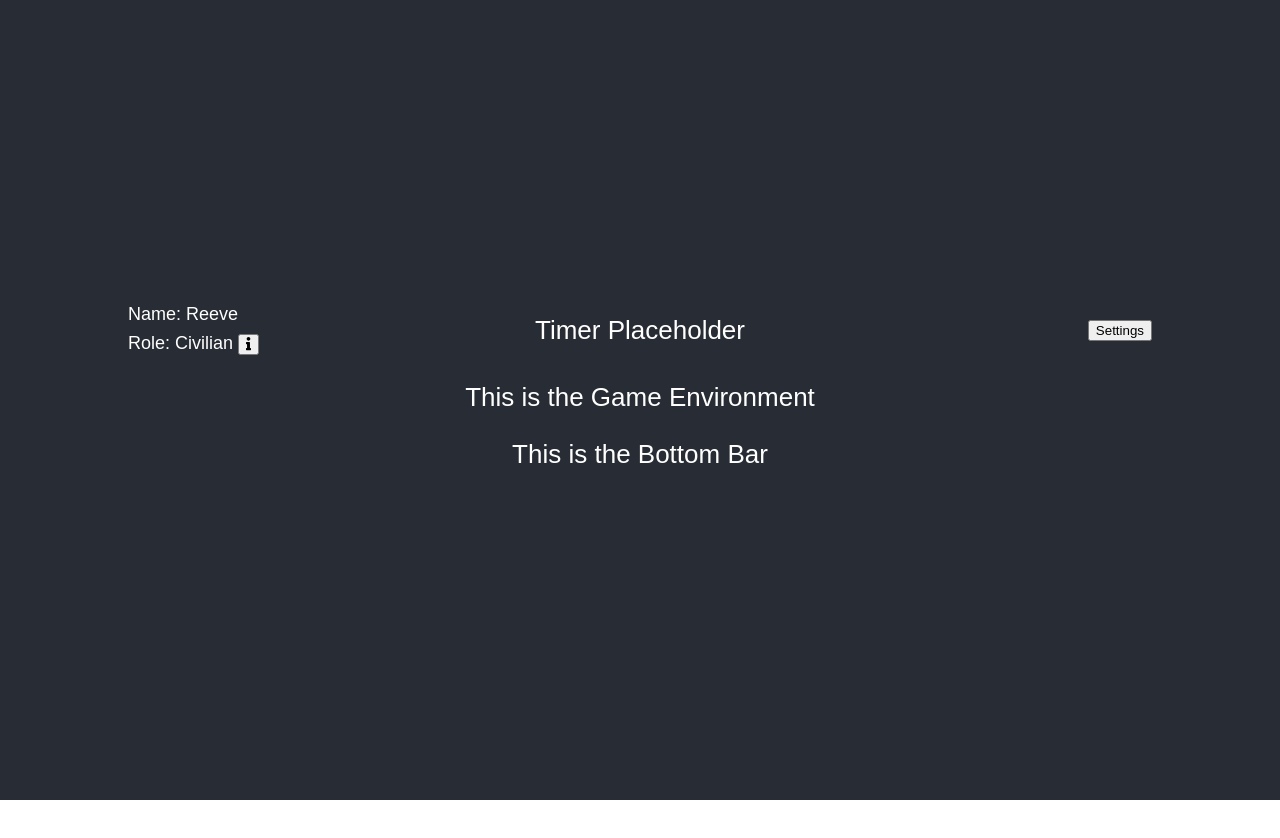
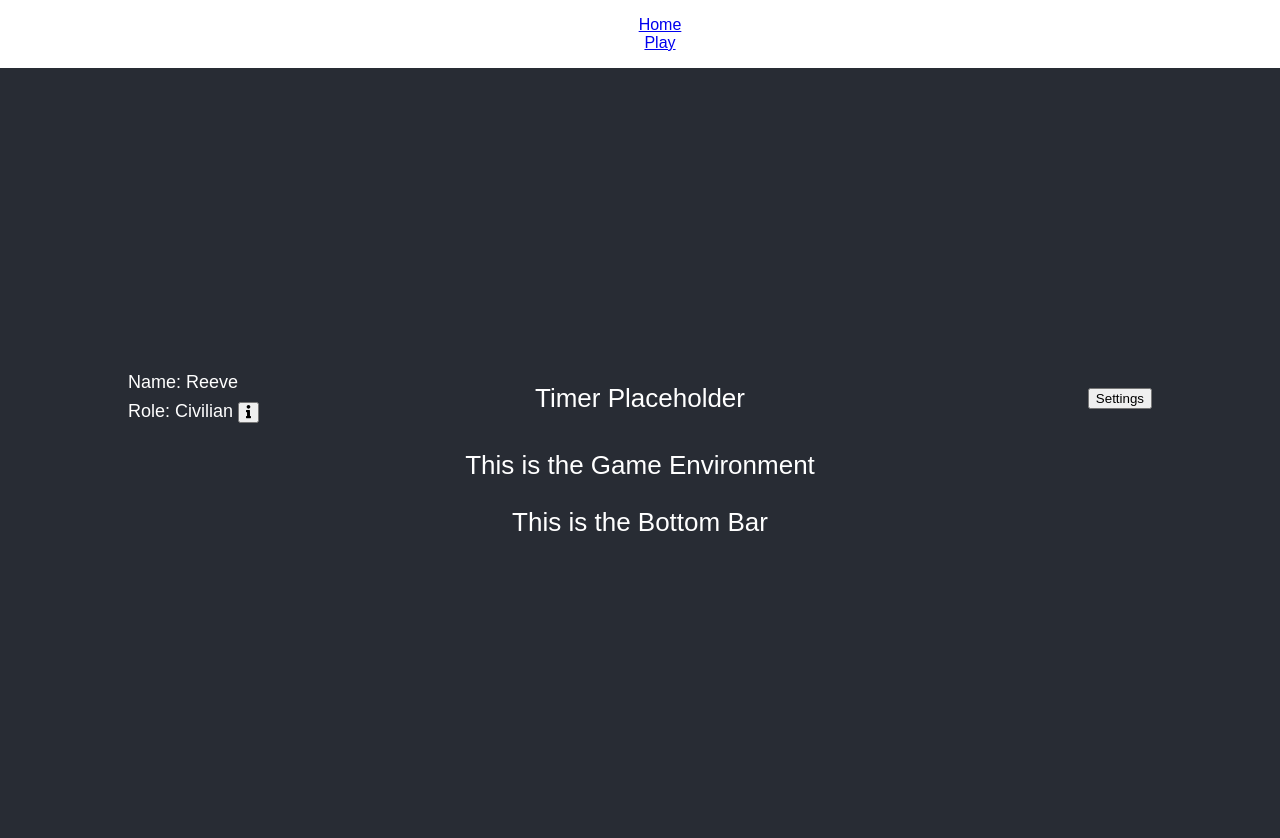
Before and after one commit to Mafia-Hands/Mafia, a React (Create React App) app in the folder frontend/: page / in a window 1280 px wide. Shown: the top 838 px of the page. Before the commit the page ends 800 px from the top, so only its background shows below. Built offline with nearby package versions, Linux system fonts and the light colour scheme.

Commit message:
Add routes to the application
* create home page
* create game screen page
@related: GITHUB-ISSUE#31

```diff
--- a/frontend/src/App.js
+++ b/frontend/src/App.js
@@ -1,23 +1,20 @@
 import './App.css';
-import TopBarGame from './Components/TopBarGame';
-import GameEnv from './Components/GameEnv';
-import BottomBar from './Components/BottomBar';
+import PlayScreen from './Pages/PlayScreen';
+import Home from './Pages/Home';
+import { BrowserRouter as Router, Switch, Route } from 'react-router-dom';
 
 function App() {
     return (
-        <div className="App">
-            <header className="App-header">
-                <div style={{ width: '80%' }}>
-                    <TopBarGame
-                        userDetails={['Reeve', 'Civilian']}
-                        showTimer={true}
-                        showRole={true}
-                    />
-                    <GameEnv />
-                    <BottomBar />
-                </div>
-            </header>
-        </div>
+        <Router>
+            <Switch>
+                <Route exact path="/">
+                    <Home />
+                </Route>
+                <Route path="/play">
+                    <PlayScreen />
+                </Route>
+            </Switch>
+        </Router>
     );
 }
 
--- /dev/null
+++ b/frontend/src/Pages/Home.js
@@ -0,0 +1,33 @@
+import React from 'react';
+import TopBarGame from '../Components/TopBarGame';
+import GameEnv from '../Components/GameEnv';
+import BottomBar from '../Components/BottomBar';
+import { Link } from 'react-router-dom';
+
+function Home() {
+    return (
+        <div className="App">
+            <ul>
+                <li>
+                    <Link to="/">Home</Link>
+                </li>
+                <li>
+                    <Link to="/play">Play</Link>
+                </li>
+            </ul>
+            <header className="App-header">
+                <div style={{ width: '80%' }}>
+                    <TopBarGame
+                        userDetails={['Reeve', 'Civilian']}
+                        showTimer={true}
+                        showRole={true}
+                    />
+                    <GameEnv />
+                    <BottomBar />
+                </div>
+            </header>
+        </div>
+    );
+}
+
+export default Home;
--- /dev/null
+++ b/frontend/src/Pages/PlayScreen.js
@@ -0,0 +1,7 @@
+import React from 'react';
+
+const PlayScreen = () => {
+    return <div>This is the Play screen.</div>;
+};
+
+export default PlayScreen;
```
Also changed, not shown: frontend/src/index.js (+3 -6 lines).
